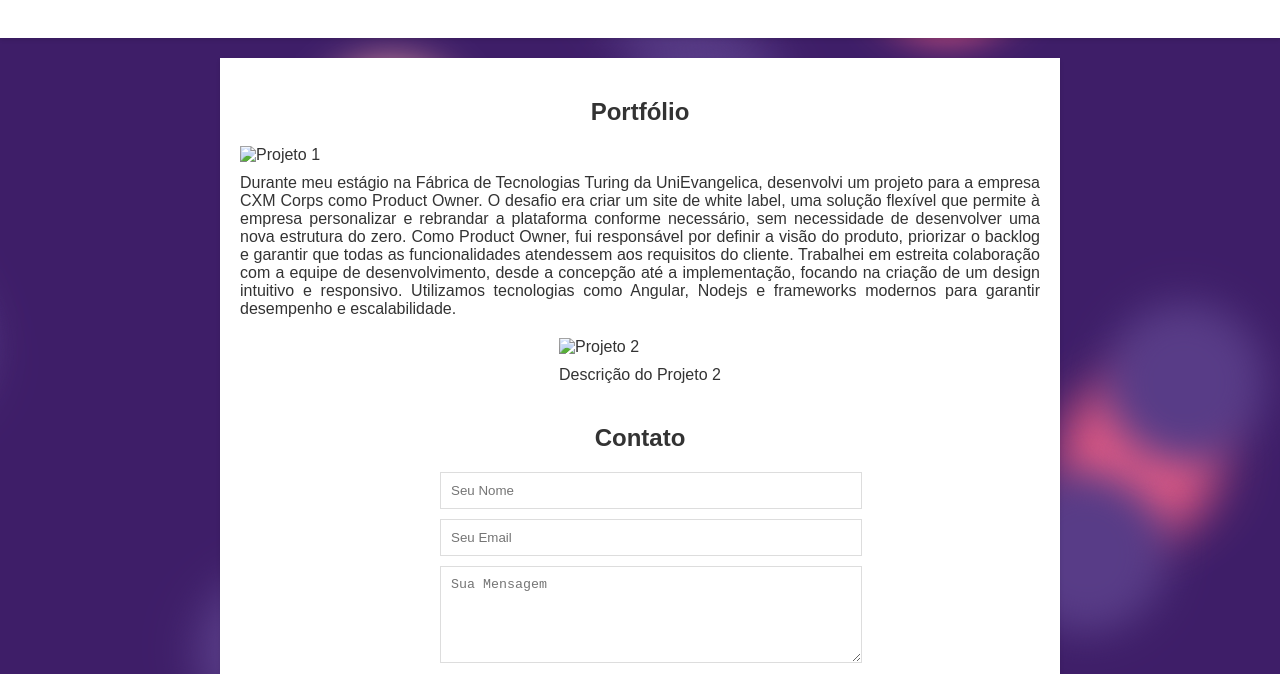
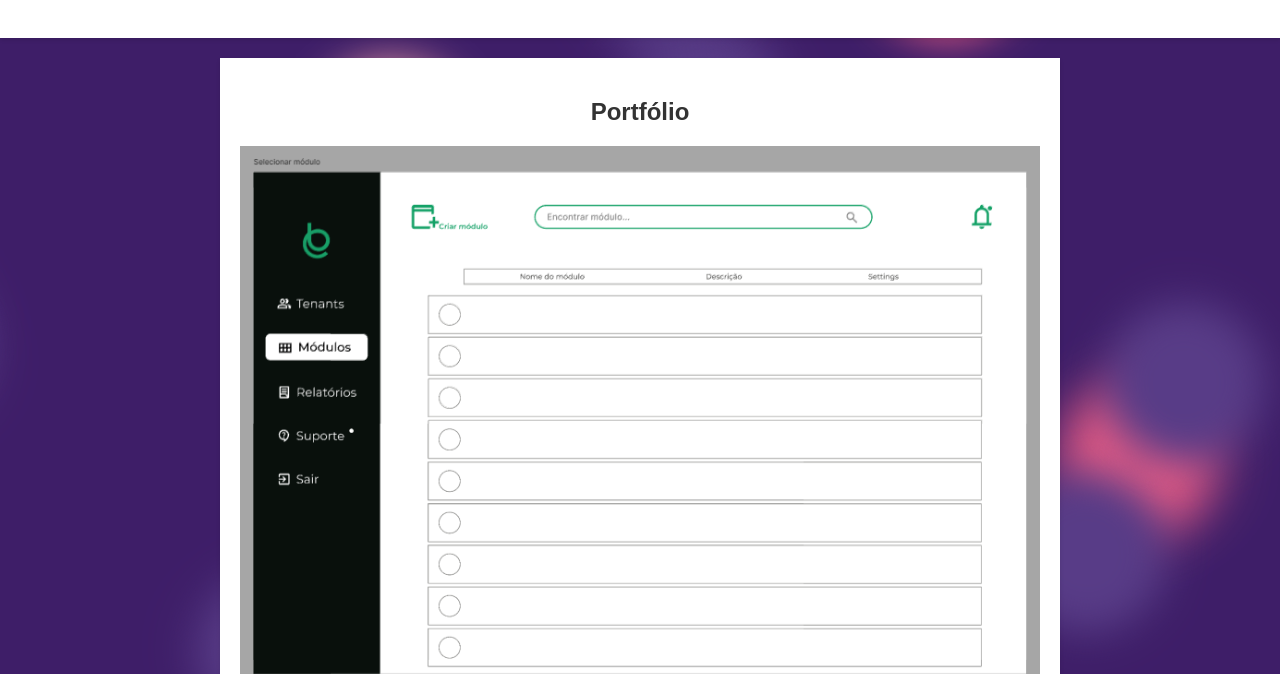
Before and after one commit to Fewyess/Meu-portfolio, a plain HTML site: page index.html in a window 1280 px wide. Shown: the part 120-794 px from the top of the page. Drawn offline with Linux system fonts and the light colour scheme.

Commit message:
Update index.html

```diff
--- a/index.html
+++ b/index.html
@@ -42,13 +42,13 @@
         <section class="portfolio-section">
             <h2>Portfólio</h2>
             <div class="portfolio-item">
-                <img src="dsadasdas/images" alt="Projeto 1">
+                <img src="dsadasdas/images/captura.png" alt="Projeto 1">
                 <p>Durante meu estágio na Fábrica de Tecnologias Turing da UniEvangelica, desenvolvi um projeto para a empresa CXM Corps como Product Owner.
                    O desafio era criar um site de white label, uma solução flexível que permite à empresa personalizar e rebrandar a plataforma conforme necessário, sem necessidade de desenvolver uma nova estrutura do zero.
                    Como Product Owner, fui responsável por definir a visão do produto, priorizar o backlog e garantir que todas as funcionalidades atendessem aos requisitos do cliente. Trabalhei em estreita colaboração com a equipe de desenvolvimento, desde a concepção até a implementação, focando na criação de um design intuitivo e responsivo. Utilizamos tecnologias como Angular, Nodejs e frameworks modernos para garantir desempenho e escalabilidade.</p>
             </div>
             <div class="portfolio-item">
-                <img src="dsadasdas/images" alt="Projeto 2">
+                <img src="dsadasdas/images/captura.png" alt="Projeto 2">
                 <p>Descrição do Projeto 2</p>
             </div>
         </section>
```
